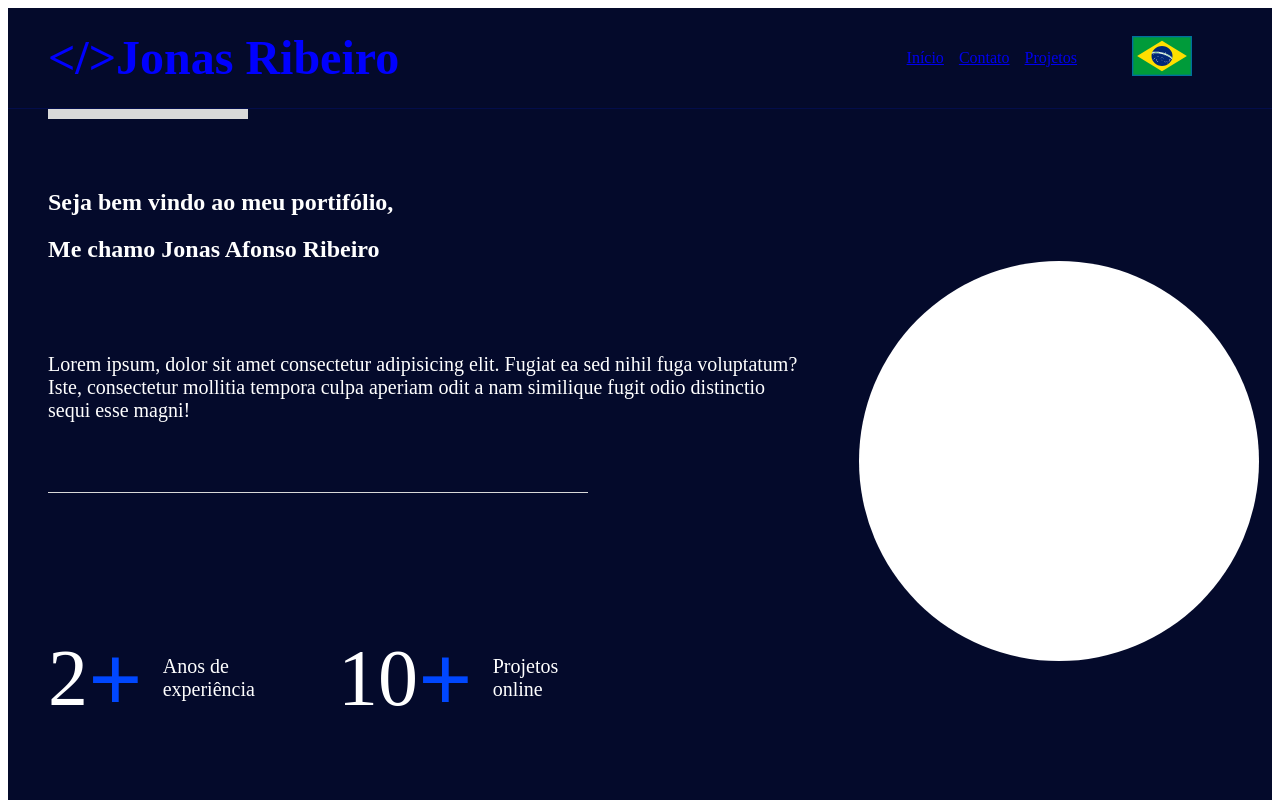
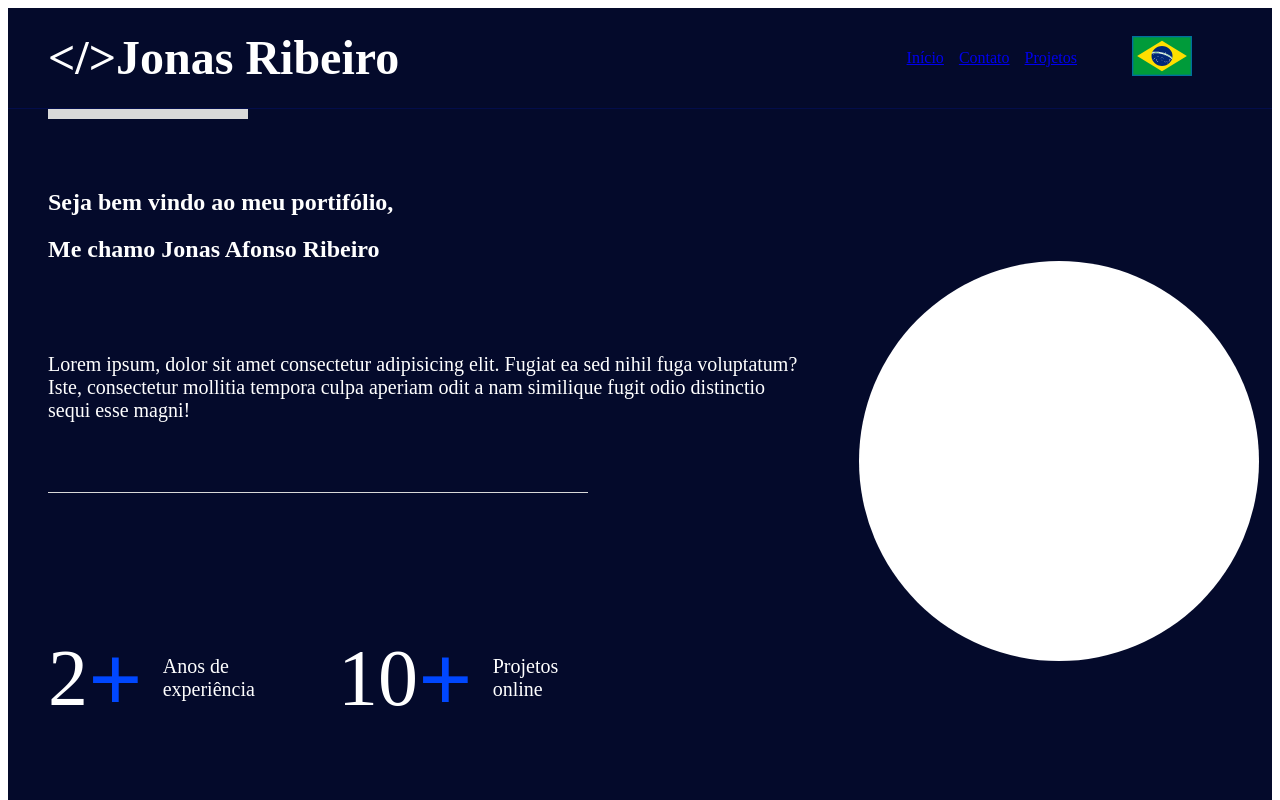
Before and after one commit to jonasaribeiro/portfolio-front, a Next.js app: page / in a window 1280 px wide. Shown: the top 800 px of the page. Built offline with nearby package versions, Linux system fonts and the light colour scheme.

Commit message:
Corrigida cor do título para combinar com o layout

```diff
--- a/src/styles/components/utils.styled.ts
+++ b/src/styles/components/utils.styled.ts
@@ -8,7 +8,7 @@ export const StyledTypewriter = styled.h1`
   overflow: hidden;
   font-size: 3rem;
   font-weight: bolder;
-  color: blue;
+  color: white;
   line-height: 1.2;
 `;
 
```
